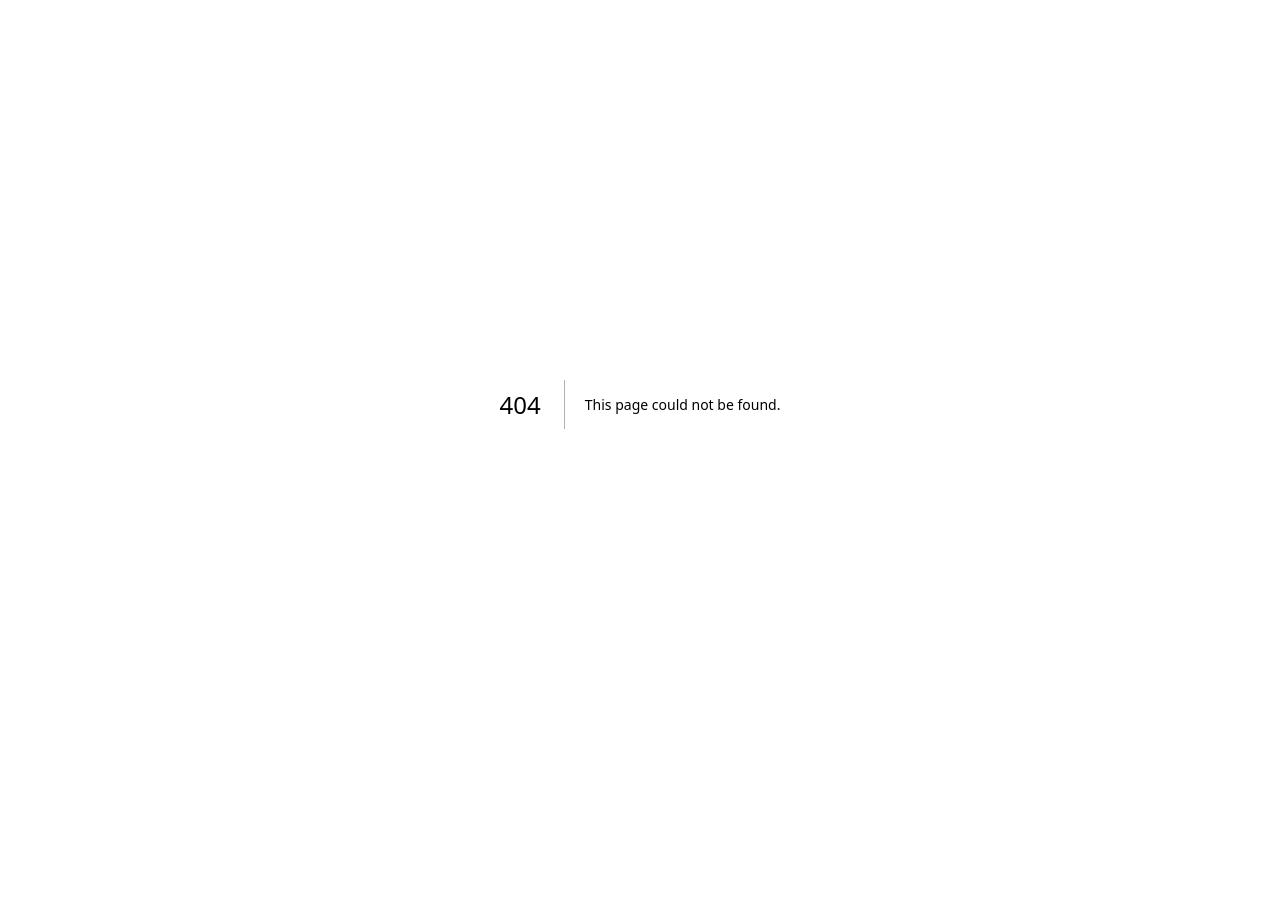
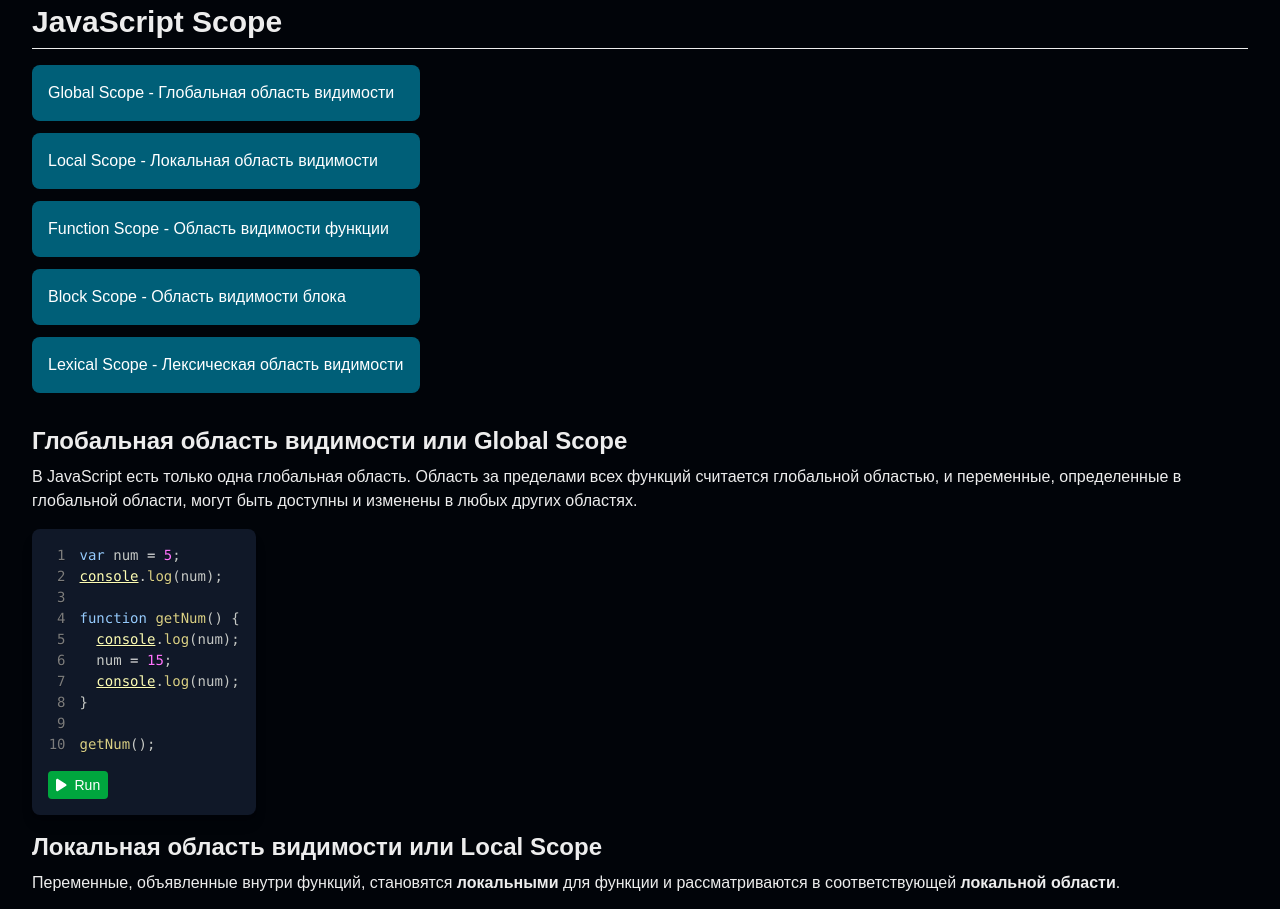
Before and after one commit to HenrikHovhannisyan/coding, a Next.js app: page /lessons/javascript/scope in a window 1280 px wide. Before the commit this address had no page. Shown: the part 140-1049 px from the top of the page. Before the commit the page ends 976 px from the top, so only its background shows below. Built offline with nearby package versions, Linux system fonts and the light colour scheme.

Commit message:
Added lesson JavaScript Scope

```diff
--- a/app/globals.css
+++ b/app/globals.css
@@ -1,4 +1,8 @@
 @import "tailwindcss";
+
+html {
+  scroll-behavior: smooth;
+}
 
 :root {
   --background: #010409;
--- /dev/null
+++ b/app/lessons/javascript/scope/page.jsx
@@ -0,0 +1,186 @@
+"use client";
+
+import React from "react";
+import LessonLayout from "@/components/LessonLayout";
+import CodeExample from "@/components/CodeExample";
+
+const page = () => {
+  return (
+    <LessonLayout title="JavaScript Scope">
+      <ul className="mb-8 max-w-max space-y-3">
+        <li>
+          <a
+            href="#global-scope"
+            className="block p-4 bg-cyan-800 rounded-lg text-white hover:bg-cyan-950 transition"
+          >
+            Global Scope - Глобальная область видимости
+          </a>
+        </li>
+        <li>
+          <a
+            href="#local-scope"
+            className="block p-4 bg-cyan-800 rounded-lg text-white hover:bg-cyan-950 transition"
+          >
+            Local Scope - Локальная область видимости
+          </a>
+        </li>
+        <li>
+          <a
+            href="#function-scope"
+            className="block p-4 bg-cyan-800 rounded-lg text-white hover:bg-cyan-950 transition"
+          >
+            Function Scope - Область видимости функции
+          </a>
+        </li>
+        <li>
+          <a
+            href="#block-scope"
+            className="block p-4 bg-cyan-800 rounded-lg text-white hover:bg-cyan-950 transition"
+          >
+            Block Scope - Область видимости блока
+          </a>
+        </li>
+        <li>
+          <a
+            href="#lexical-scope"
+            className="block p-4 bg-cyan-800 rounded-lg text-white hover:bg-cyan-950 transition"
+          >
+            Lexical Scope - Лексическая область видимости
+          </a>
+        </li>
+      </ul>
+
+      <h2 id="global-scope" className="text-2xl font-bold mb-2">
+        Глобальная область видимости или Global Scope
+      </h2>
+      <p>
+        В JavaScript есть только одна глобальная область. Область за пределами
+        всех функций считается глобальной областью, и переменные, определенные в
+        глобальной области, могут быть доступны и изменены в любых других
+        областях.
+      </p>
+      <CodeExample
+        code={`var num = 5;
+console.log(num);
+
+function getNum() {
+  console.log(num);
+  num = 15;
+  console.log(num);
+}
+
+getNum();`}
+        output={`5
+5
+15`}
+      />
+
+      <h2 id="local-scope" className="text-2xl font-bold mb-2">
+        Локальная область видимости или Local Scope
+      </h2>
+      <p>
+        Переменные, объявленные внутри функций, становятся{" "}
+        <strong>локальными</strong> для функции и рассматриваются в
+        соответствующей <strong>локальной области</strong>.
+      </p>
+      <CodeExample
+        code={`// Глобальная область
+
+function foo1(){
+  // Локальная область 1
+  function foo2(){
+    // Локальная область 2
+  }
+}
+
+// Глобальная область
+function foo3(){
+  // Локальная область 3
+}
+
+// Глобальная область`}
+      />
+      <p>
+        <strong>Локальная область видимости</strong> может быть разделена на{" "}
+        <strong>область видимости функции</strong> и{" "}
+        <strong>область видимости блока</strong>. Концепция{" "}
+        <strong>область видимости блока</strong> была представлена в ES6 с{" "}
+        <code>const</code> и <code>let</code>.
+      </p>
+
+      <h2 id="function-scope" className="text-2xl font-bold mb-2">
+        Область видимости функции или Function Scope
+      </h2>
+      <p>
+        Если переменная объявлена внутри функции с ключевым словом{" "}
+        <code>var</code>, она доступна только внутри этой функции.
+      </p>
+      <CodeExample
+        code={`function foo(){
+  var num = 10;
+  console.log('inside function: ', num);
+}
+
+foo();
+console.log(num); `}
+        output={`inside function: 10
+ReferenceError: num is not defined`}
+      />
+
+      <h2 id="block-scope" className="text-2xl font-bold mb-2">
+        Область видимости блока или Block Scope
+      </h2>
+      <p>
+        <strong>Область видимости блока</strong> возникает в конструкциях{" "}
+        <code>if</code>, <code>switch</code>, <code>for</code>,{" "}
+        <code>while</code>, и т.д. С помощью <code>let</code> и{" "}
+        <code>const</code> переменные ограничены внутри блока.
+      </p>
+      <CodeExample
+        code={`function foo(){
+  if (true) {
+    var num1 = 5;        // доступна в функции
+    const num2 = 10;     // доступна только в блоке
+    let num3 = 23;       // доступна только в блоке
+  }
+  console.log(num1);
+  console.log(num2);
+  console.log(num3);
+}
+
+foo();`}
+        output={`5
+ReferenceError: num2 is not defined
+ReferenceError: num3 is not defined`}
+      />
+
+      <h2 id="lexical-scope" className="text-2xl font-bold mb-2">
+        Лексическая область видимости или Lexical Scope
+      </h2>
+      <p>
+        <strong>Лексическая область</strong> означает, что вложенные функции
+        имеют доступ к переменным из внешней (родительской) функции.
+      </p>
+      <CodeExample
+        code={`function foo1(){
+  var num1 = 5;
+  const num2 = 10;
+  let num3 = 23;
+  function foo2(){
+    console.log(num1);
+    console.log(num2);
+    console.log(num3);
+  }
+  foo2();
+}
+
+foo1();`}
+        output={`5
+10
+23`}
+      />
+    </LessonLayout>
+  );
+};
+
+export default page;
--- a/data/lessons/javascript.js
+++ b/data/lessons/javascript.js
@@ -1,5 +1,6 @@
 const lessonsStructure = {
   Hosting: "hosting",
+  Scope: "scope",
   Array: {
     Map: "array/map",
     Sort: "array/sort",
```
